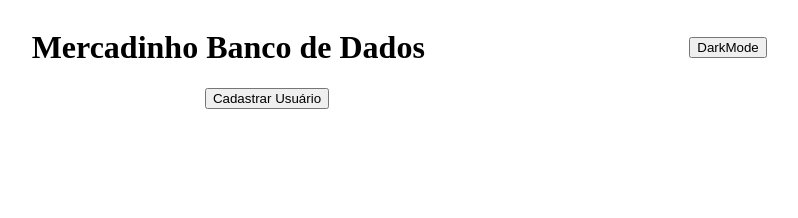
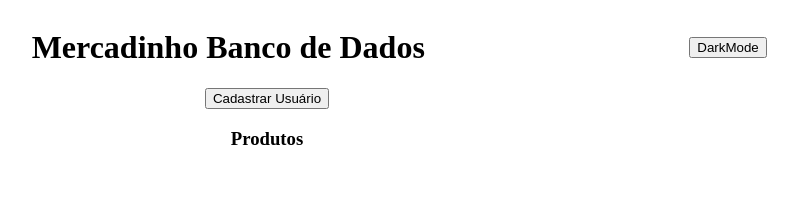
Before and after one commit to WagnerTerry/MercadinhoBD, a React (Vite) app in the folder frontend/: page / in a window 1280 px wide. Shown: the top 218 px of the page, without its empty margins (373-1171 px from the left). Built offline with nearby package versions, Linux system fonts and the light colour scheme; no server answers.

Commit message:
chore: criando interface de product

```diff
--- a/frontend/src/views/Home/index.tsx
+++ b/frontend/src/views/Home/index.tsx
@@ -3,6 +3,12 @@ import { Link } from 'react-router-dom';
 import APIService from '../../services/api';
 
 import "./style.scss"
+
+interface ProductContentProps {
+    name: string;
+    description: string;
+    image?: string
+}
 
 export function Home() {
     const [products, setProducts] = useState([])
@@ -44,6 +50,15 @@ export function Home() {
                             Cadastrar Usuário
                         </button>
                     </Link>
+
+                    <h3>Produtos</h3>
+                    <div className='show-products'>
+                        <div>
+                            {products.map((prod: ProductContentProps) => (
+                                prod.name
+                            ))}
+                        </div>
+                    </div>
                 </>
             </main>
         </div>
--- a/frontend/src/views/Home/style.scss
+++ b/frontend/src/views/Home/style.scss
@@ -15,13 +15,24 @@
     }
 
     main {
-        display: flex;
-        align-items: center;
-        justify-content: center;
+
+        a,
+        h3 {
+            display: flex;
+            align-items: center;
+            justify-content: center;
+            flex-wrap: wrap;
+        }
 
         .link {
             text-decoration: none;
             color: black;
         }
+
+        .show-products {
+            display: flex;
+            justify-content: center;
+            align-items: center;
+        }
     }
 }
```
